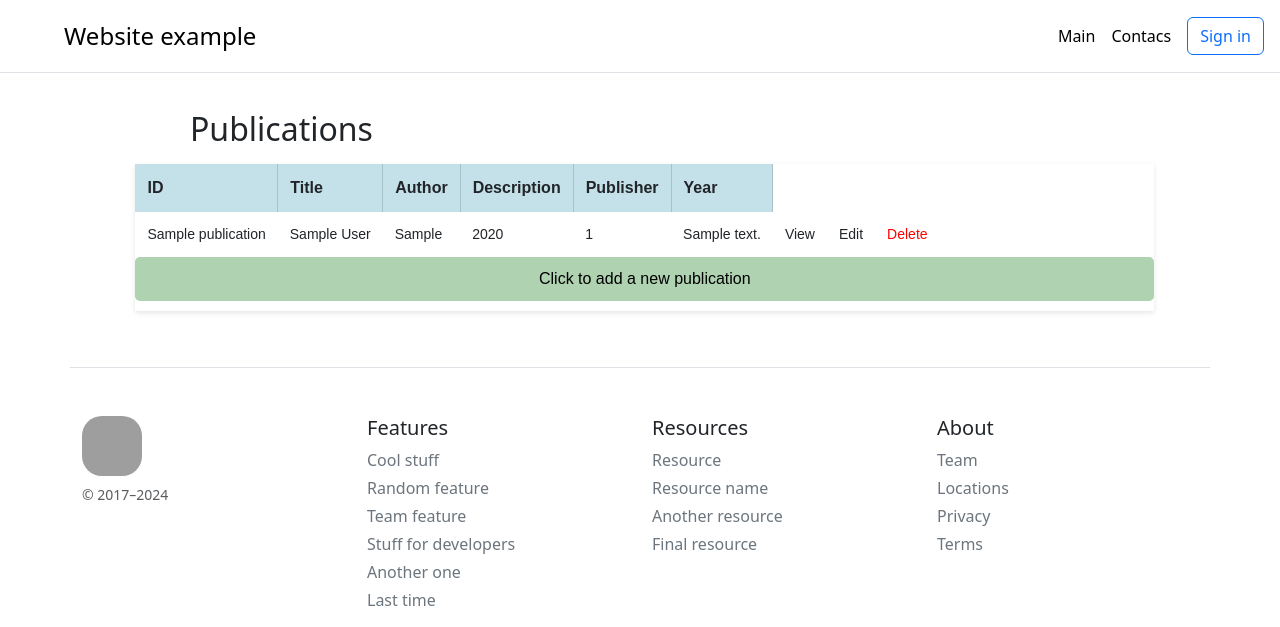
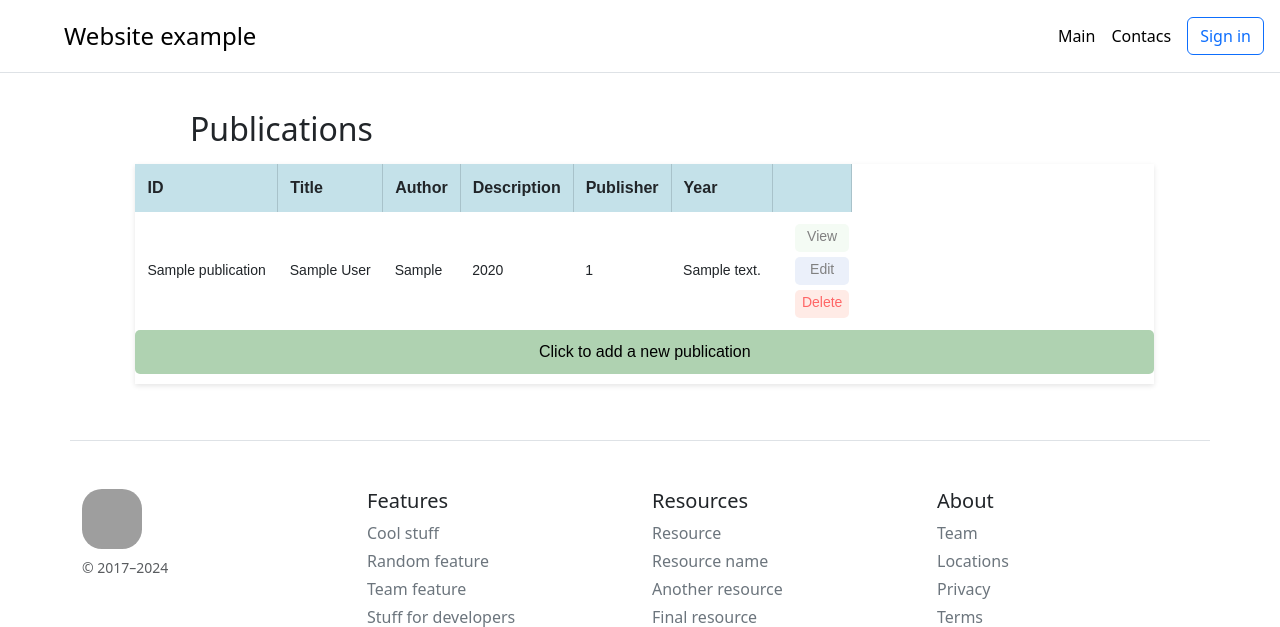
Before and after one commit to LeoKrasowski/PHP-WebBlog-app, a PHP site: page /detail.php in a window 1280 px wide. Shown: the top 627 px of the page. Run offline with PHP 8.4, Linux system fonts and the light colour scheme; tables that the repository leaves empty or names only in its code hold one stand-in row (values such as "Sample post"); grey boxes are pictures that could not be loaded.

Commit message:
CUD buttons are upgraded

```diff
--- a/detail.php
+++ b/detail.php
@@ -28,6 +28,7 @@
                 <th scope="col" class="header-cell">Description</th>
                 <th scope="col" class="header-cell">Publisher</th>
                 <th scope="col" class="header-cell">Year</th>
+                <th scope="col" class="header-cell"></th>
               </tr>
             </thead>
 
@@ -48,9 +49,19 @@
               <td><?= $publication[3] ?></td>
               <td><?= $publication[4] ?></td>
               <td><?= $publication[5] ?></td>
-              <td><a href="publication.php?id=<?=$publication[0]?>">View</a></td>
-              <td><a href="update.php?id=<?=$publication[0]?>">Edit</a></td>
-              <td><a style="color: red;" href="vendor/delete.php?id=<?=$publication[0]?>">Delete</a></td>
+              <td>
+               <div style="display: flex; flex-direction: column; row-gap: 5px;">
+                <a href="publication.php?id=<?=$publication[0]?>" style="text-align: center; color: gray;background-color: #F4FBF4; padding: 2px 2px 2px 2px; border-radius: 5px; margin-left: 10px; padding-bottom: 5px; transition: transform 0.3s;"
+                 onmouseover="this.style.transform='scale(1.2)';"
+                 onmouseout="this.style.transform='scale(1)';">View</a>
+                <a href="update.php?id=<?=$publication[0]?>" style="text-align: center; color: gray;background-color: #ebf0fa; padding: 2px 2px 2px 2px; border-radius: 5px; margin-left: 10px; padding-bottom: 5px; transition: transform 0.3s;"
+                 onmouseover="this.style.transform='scale(1.2)';"
+                 onmouseout="this.style.transform='scale(1)';">Edit</a>
+                <a href="vendor/delete.php?id=<?=$publication[0]?>" style="text-align: center; color: #ff6666; background-color: #ffebe6; padding: 2px 2px 2px 2px; border-radius: 5px; margin-left: 10px; padding-bottom: 5px; margin-top 8px; transition: transform 0.3s;"
+                onmouseover="this.style.transform='scale(1.2)';"
+                onmouseout="this.style.transform='scale(1)';">Delete</a>
+                </div>
+              </td>
             </tr>
           <?php
         }
```
